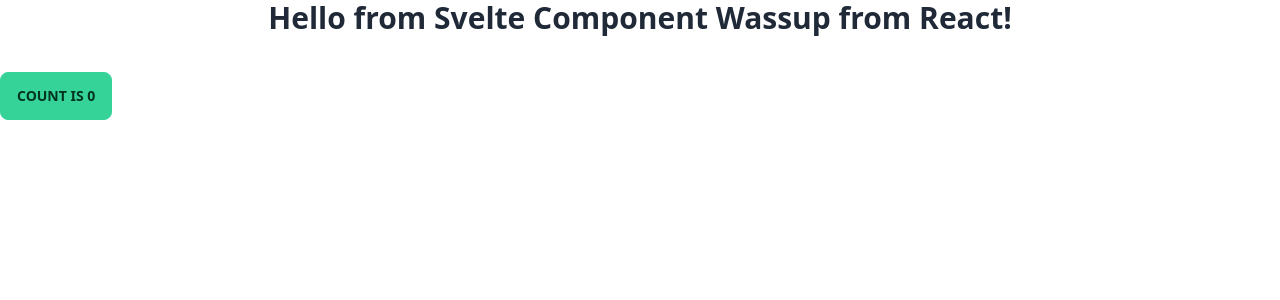
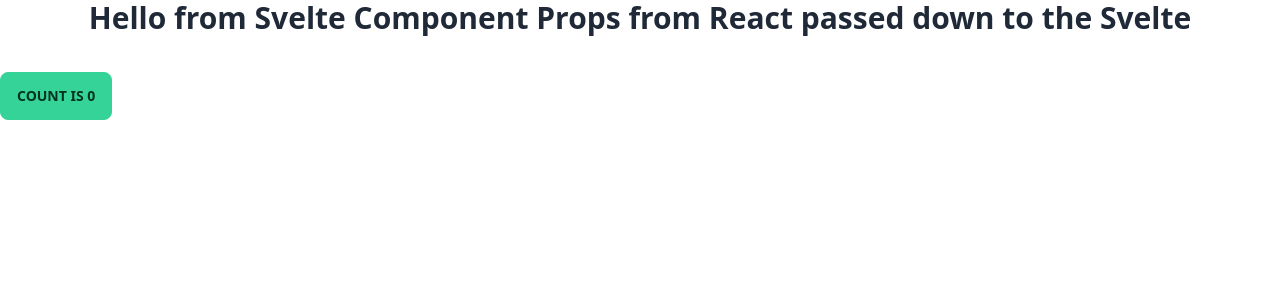
Before and after one commit to guhandelta/React-with-Svelte, a Svelte app: page / in a window 1280 px wide. Shown: the top 300 px of the page. Built offline with nearby package versions, Linux system fonts and the light colour scheme.

Commit message:
Created a Svelte Wrapper as a HoC to make passing down props from React to Svelte, more generic for any Svelte Component

```diff
--- a/src/App.jsx
+++ b/src/App.jsx
@@ -2,10 +2,11 @@
 import Hello from './Hello.svelte'
 
 import './index.css'
+/* Svelte wrapper fn() to make passing props, more generic and, to get a Svelte component aas prop and convert it into a React component and execute all the hooks, (i.e.) useLayoutEffect and useRef to mount the component and pass the props to the Svelte component */
+function SvelteWrapper(Component){
+  return (props) => {
+    const svelteRef = useRef();
 
-function App() {
-  const [count, setCount] = useState(0);
-  const svelteRef = useRef(0);
     /* The Svelte component would be available in the svelteRef.current, but only after the React component has been mounted, so useLayoutEffect() is used over here to wait for the component to be mounted, so the ref would be available.
     This fn() will be called directly after the component is mounted and before the updates are painted
 
@@ -19,22 +20,29 @@
         svelteRef.current?.firstChild?.remove();
       }
       // Create a Hello component
-    new Hello({
+      new Component({
         target: svelteRef.current,
-      props:{
-        // Props to the Svelte Component
-        extraText:'Wassup from React!',
-        // Callback() as Props to the Svelte Component
-        onClick: () => alert("Got a click for Svelte from React")
-      }
+        props
       })
     },[]);
+    return <div ref={svelteRef}></div>
+  };
+
+}
+
+const SvelteHello = SvelteWrapper(Hello);
+
+function App() {
+  const [count, setCount] = useState(0);
 
   return (
     <>
       <div>
-        {/*Div to mount the Svelte component*/}
-        <div ref={svelteRef}></div>
+        {/*Svelte component*/}
+        <SvelteHello
+          extraText="Props from React passed down to the Svelte"
+          onClick={() => setCount(count => count + 1)}
+        />
         <button className='btn btn-success' onClick={() => setCount((count) => count + 1)}>
           count is {count}
         </button>
```
Lines whose indentation alone changed are shown as unchanged.
